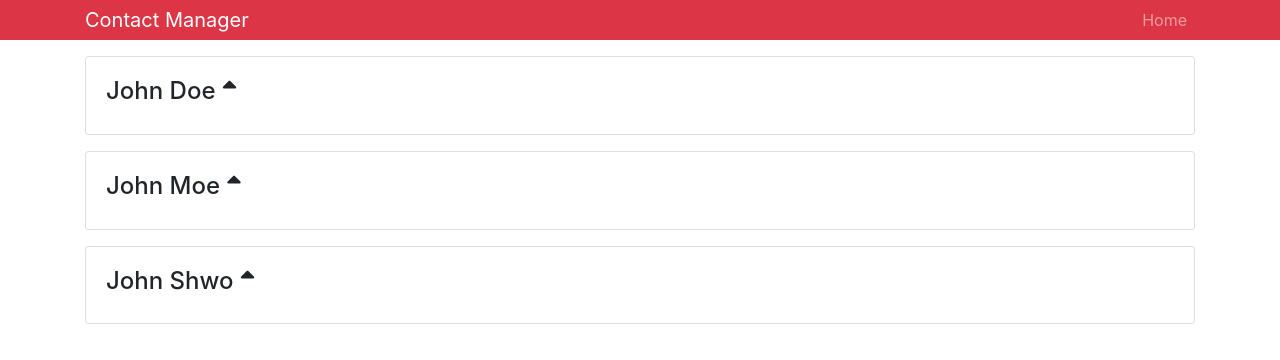
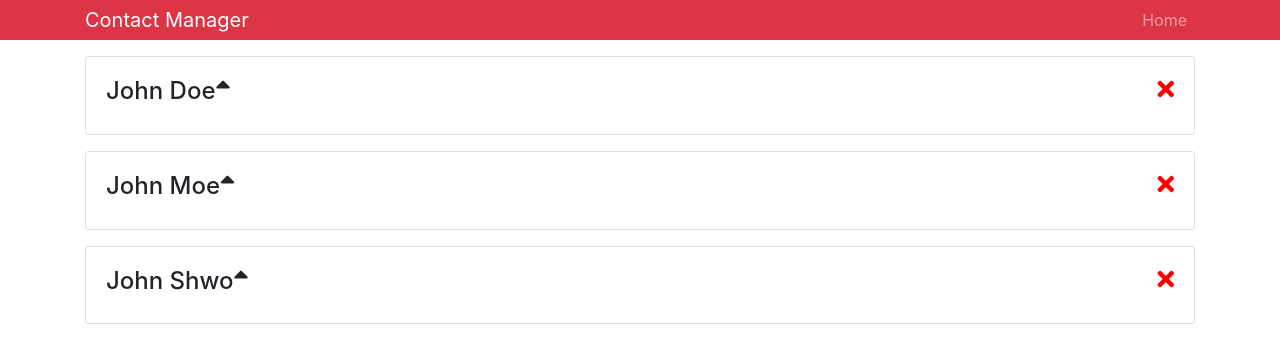
Before and after one commit to JameyMcAuliffe/contact-manager-react-context, a React (Create React App) app: page / in a window 1280 px wide. Shown: the top 360 px of the page. Built offline with nearby package versions, Linux system fonts and the light colour scheme.

Commit message:
added delete contact functionality

```diff
--- a/src/components/Contact.js
+++ b/src/components/Contact.js
@@ -12,13 +12,26 @@
 		});
 	}
 
+	onDeleteClick =() => {
+		this.props.deleteClickHandler();
+	}
+
 	render() {
 		const {name, email, phone} = this.props.contact;
 		const {showContactInfo} = this.state;
 
 		return (
 			<div className="card card-body mb-3">
-				<h4>{name} <i onClick={this.onShowClick} className={showContactInfo ? "fas fa-sort-down" : "fas fa-sort-up"}></i></h4>
+				<h4>{name}
+					<i
+						onClick={this.onShowClick}
+						className={showContactInfo ? "fas fa-sort-down" : "fas fa-sort-up"}
+						style={{cursor: "pointer"}}></i>
+					<i
+						className="fas fa-times"
+						style={{cursor: "pointer", float: "right", color:"red"}}
+						onClick={this.onDeleteClick}></i>
+				</h4>
 				{showContactInfo ? (
 					<ul className="list-group">
 					<li className="list-group-item">Email: {email}</li>
@@ -31,7 +44,8 @@
 }
 
 Contact.propTypes = {
-	contact: PropTypes.object.isRequired
+	contact: PropTypes.object.isRequired,
+	deleteClickHandler: PropTypes.func.isRequired
 }
 
 export default Contact;
--- a/src/components/Contacts.js
+++ b/src/components/Contacts.js
@@ -29,13 +29,22 @@
 		}
 	}
 
+	deleteContact =(id) => {
+		const {contacts} = this.state;
+		const newContacts = contacts.filter(contact => contact.id !== id);
+
+		this.setState({
+			contacts: newContacts
+		});
+	}
+
 	render() {
 		const {contacts} = this.state;
 
 		return (
 			<div>
 				{contacts.map((contact) => (
-					<Contact key={contact.id} contact={contact}/>
+					<Contact key={contact.id} contact={contact} deleteClickHandler={this.deleteContact.bind(this, contact.id)}/>
 				))}
 			</div>
 		);
```
